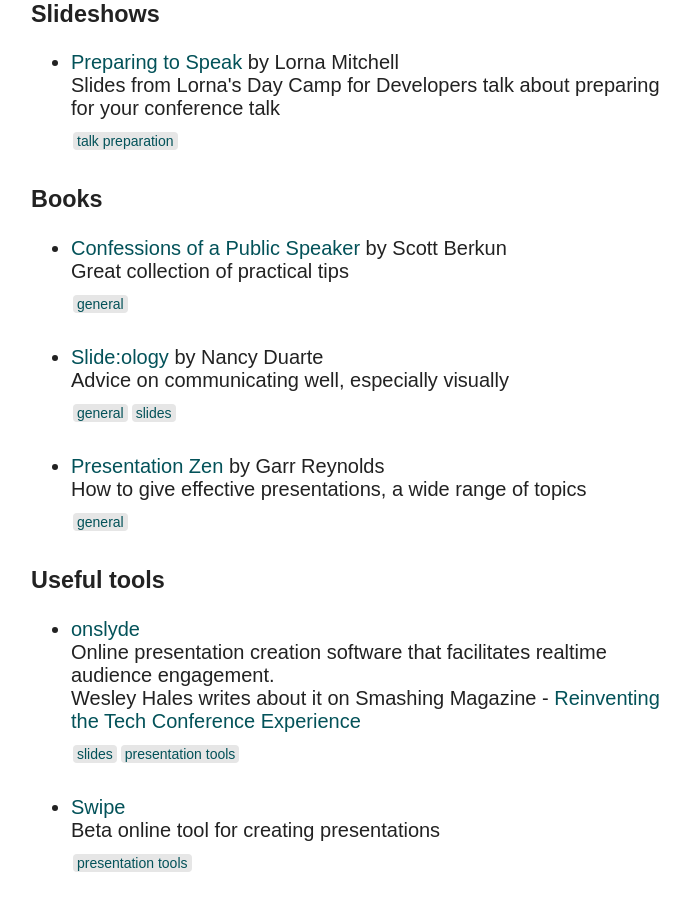
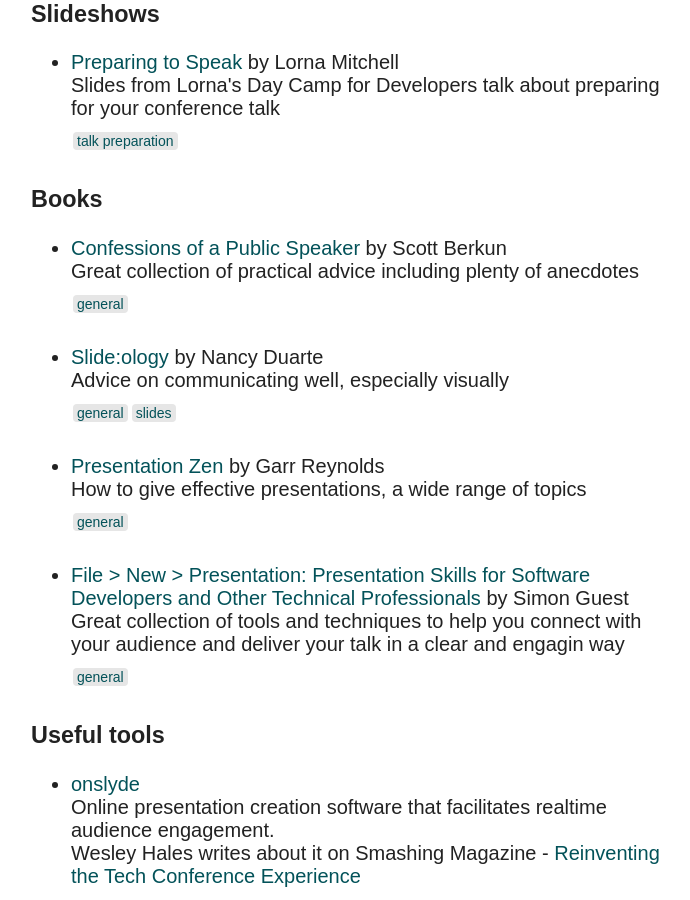
Before and after one commit to stagefright/stagefright.github.io, a Jekyll site: the page built from resources.html, in a window 1280 px wide and 900 px high, scrolled down 2004 px. Shown: the whole window, without its empty margins (289-979 px from the left). Built offline with Jekyll 4.4.1, drawn with Linux system fonts in a browser that asks for light colours; nearby versions of some CDN libraries.

Commit message:
Added File > New > Presentation by Simon Guest

```diff
--- a/_data/resources-books.yml
+++ b/_data/resources-books.yml
@@ -1,7 +1,7 @@
 - name: Confessions of a Public Speaker
   url: http://shop.oreilly.com/product/9780596802004.do
   author: Scott Berkun
-  description: Great collection of practical tips
+  description: Great collection of practical advice including plenty of anecdotes
   tags:
     - general
 
@@ -19,3 +19,10 @@
   description: How to give effective presentations, a wide range of topics
   tags:
     - general
+
+- name: "File > New > Presentation: Presentation Skills for Software Developers and Other Technical Professionals"
+  url: http://www.amazon.com/File-New-Presentation-Developers-Professionals-ebook/dp/B00GEH9FHM
+  author: Simon Guest
+  description: Great collection of tools and techniques to help you connect with your audience and deliver your talk in a clear and engagin way
+  tags:
+   - general
```
